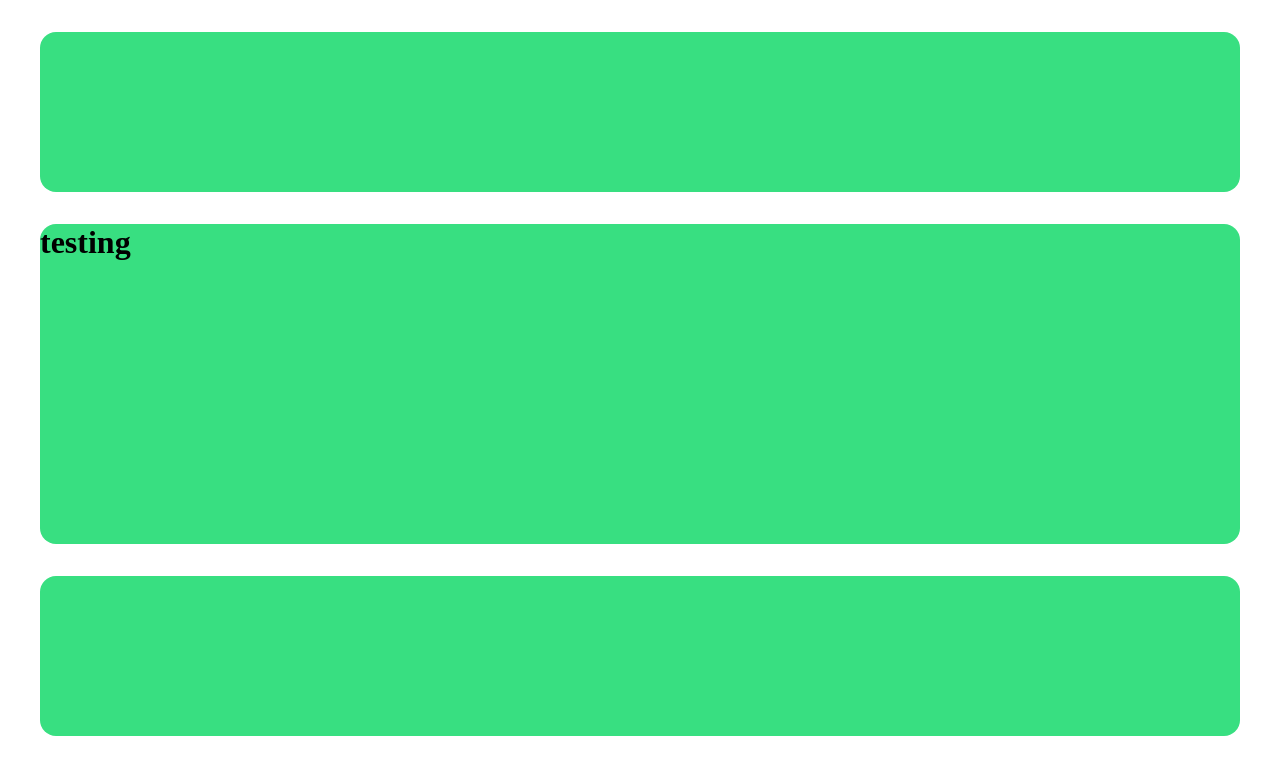
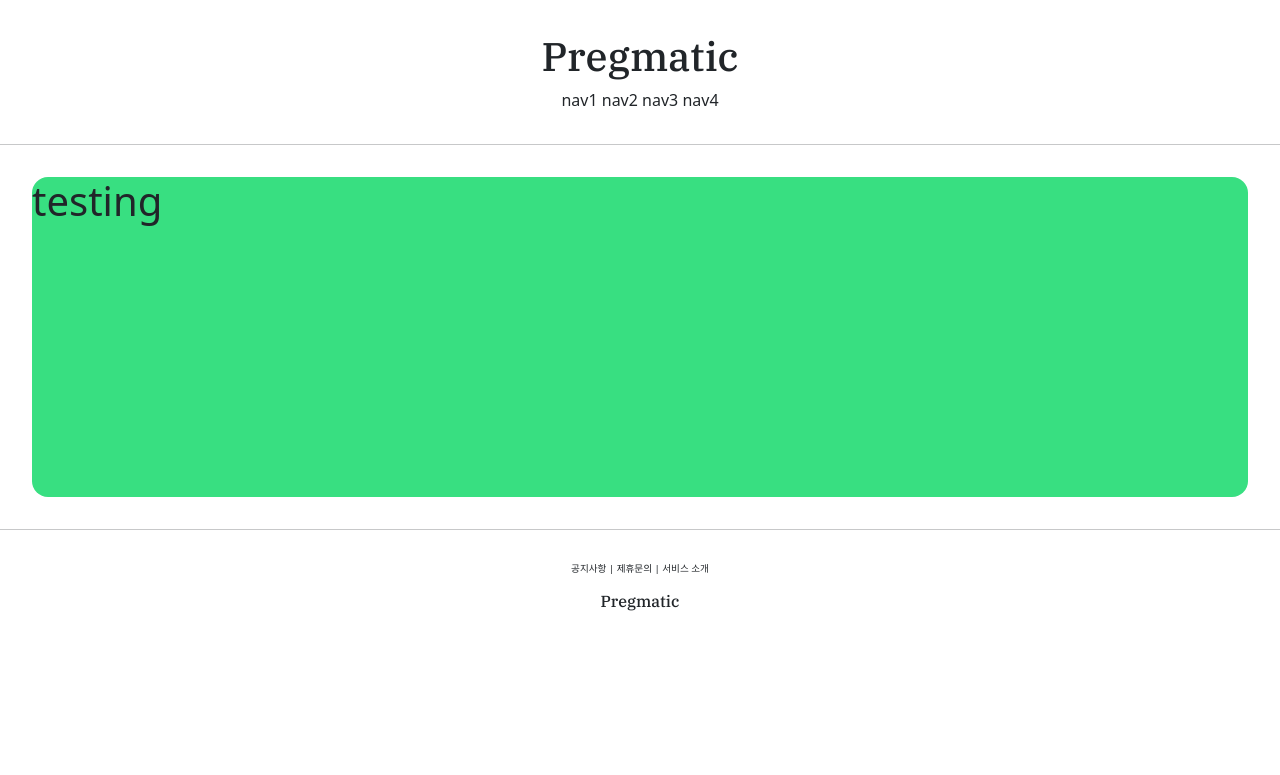
Before and after one commit to howecofe/Python-Django-Blog, a Django app: page /account/hello_world/ in a window 1280 px wide. Shown: the top 775 px of the page. Run offline with Django 3.2, Linux system fonts and the light colour scheme.

Commit message:
django course 10 commit

```diff
--- a/templates/base.html
+++ b/templates/base.html
@@ -7,8 +7,12 @@
 
     {% include 'header.html' %}
 
+    <hr>
+
     {% block content %}
     {% endblock %}
+
+    <hr>
 
     {% include 'footer.html' %}
 
--- a/templates/footer.html
+++ b/templates/footer.html
@@ -1,3 +1,12 @@
-    <div style="height: 10rem; background-color: #38df81; border-radius: 1rem; margin: 2rem;">
+    <div style="text-align: center; margin-top: 2rem;">
+
+        <div style="font-size: .6rem;">
+            <span>공지사항</span> |
+            <span>제휴문의</span> |
+            <span>서비스 소개</span>
+        </div>
+        <div style="margin-top: 1rem;">
+            <h6 style="margin-top: 1rem; font-family: 'IBM Plex Serif', serif;">Pregmatic</h6>
+        </div>
 
     </div>
--- a/templates/head.html
+++ b/templates/head.html
@@ -1,4 +1,13 @@
 <head>
     <meta charset="UTF-8">
     <title>Pragmatic</title>
+
+    <!--  BOOTSTRAP LINK  -->
+    <link href="https://cdn.jsdelivr.net/npm/bootstrap@5.0.1/dist/css/bootstrap.min.css" rel="stylesheet"
+          integrity="sha384-+0n0xVW2eSR5OomGNYDnhzAbDsOXxcvSN1TPprVMTNDbiYZCxYbOOl7+AMvyTG2x" crossorigin="anonymous">
+
+    <!--  GOOGLE FONTS LINK  -->
+    <link rel="preconnect" href="https://fonts.gstatic.com">
+    <link href="https://fonts.googleapis.com/css2?family=IBM+Plex+Serif:wght@500;700&family=Libre+Baskerville:wght@400;700&display=swap" rel="stylesheet">
+
 </head>
--- a/templates/header.html
+++ b/templates/header.html
@@ -1,3 +1,9 @@
-    <div style="height: 10rem; background-color: #38df81; border-radius: 1rem; margin: 2rem;">
-
+    <div style="text-align: center; margin: 2rem 0;">
+        <h1 style="font-family: 'IBM Plex Serif', serif;">Pregmatic</h1>
+        <div>
+            <span>nav1</span>
+            <span>nav2</span>
+            <span>nav3</span>
+            <span>nav4</span>
+        </div>
     </div>
```
